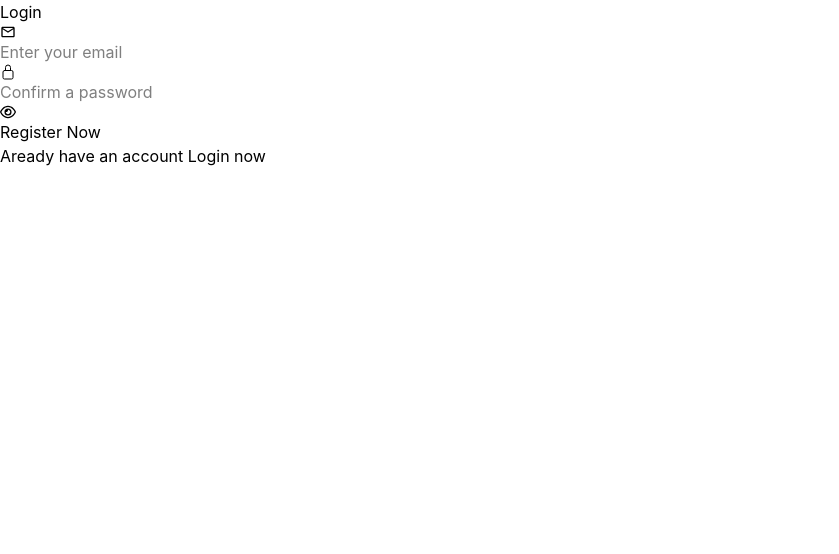
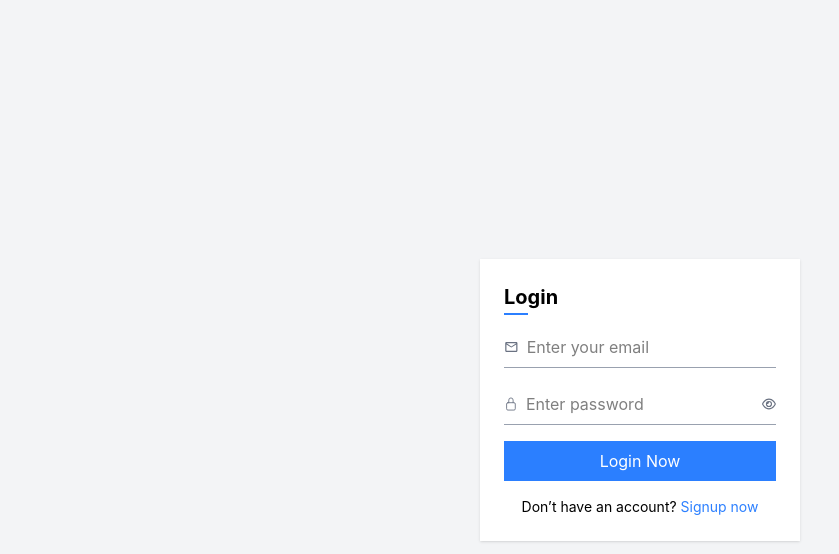
Before and after one commit to RizwanAhmed001/Blog-App, a React (Vite) app in the folder client/: page /register in a window 1280 px wide. Shown: the top 554 px of the page, without its empty margins (0-839 px from the left). Built offline with nearby package versions, Linux system fonts and the light colour scheme.

Commit message:
login and register styling is also done but functionality is still needed to add

```diff
--- a/client/src/App.jsx
+++ b/client/src/App.jsx
@@ -3,10 +3,12 @@ import Blogs from "./pages/Blogs";
 import Blog from "./pages/Blog";
 import Register from "./pages/Register";
 import Error from "./pages/Error";
+import { ToastContainer } from 'react-toastify';
 
 function App() {
   return (
     <div>
+      <ToastContainer />
       <Routes>
         <Route element={<Blogs />} path="/" />
         <Route element={<Blog />} path="/:blogid" />
--- a/client/src/pages/Register.jsx
+++ b/client/src/pages/Register.jsx
@@ -2,81 +2,157 @@ import { useState } from "react";
 import { LuUser } from "react-icons/lu";
 import { MdOutlineEmail } from "react-icons/md";
 import { IoLockClosedOutline } from "react-icons/io5";
-import { FaRegEye } from "react-icons/fa6";
-import { FaRegEyeSlash } from "react-icons/fa6";
+import { FaRegEye, FaRegEyeSlash } from "react-icons/fa6";
 
 const Register = () => {
   const [login, setLogin] = useState(true);
   const [passwordVis, setPasswordVis] = useState(true);
-  return <div>
 
-    {!login &&
-    // Register
-      <form>
+  return (
+    <div className="min-h-screen flex items-center justify-center bg-gray-100">
+      <div className="bg-white p-6 w-[320px] shadow">
+        {!login && (
+          <form className="flex flex-col gap-4">
+            <h2 className="text-xl font-bold">
+              <span className="relative inline-block">
+                Re
+                <span className="absolute left-0 -bottom-1 w-full h-[2px] bg-blue-500"></span>
+              </span>
+              gistration
+            </h2>
 
-        <h2><span>Re</span><span>gistration</span></h2>
-
-        <div>
-          <LuUser />
-          <input type="text" placeholder="Enter your name" name="name" required />
+            {/* Name */}
+            <div className="flex items-center border-b border-gray-400 py-2 focus-within:border-blue-500">
+              <LuUser className="mr-2 text-gray-500" />
+              <input
+                type="text"
+                placeholder="Enter your name"
+                className="outline-none w-full bg-transparent"
+                required
+              />
             </div>
 
-        <div>
-          <MdOutlineEmail />
-          <input type="email" placeholder="Enter your email" name="email" />
+            {/* Email */}
+            <div className="flex items-center border-b border-gray-400 py-2 focus-within:border-blue-500">
+              <MdOutlineEmail className="mr-2 text-gray-500" />
+              <input
+                type="email"
+                placeholder="Enter your email"
+                className="outline-none w-full bg-transparent"
+                required
+              />
             </div>
 
-        <div>
-          <IoLockClosedOutline />
-          <input type="password" placeholder="Create password" name="password" />
+            {/* Password */}
+            <div className="flex items-center border-b border-gray-400 py-2 focus-within:border-blue-500">
+              <IoLockClosedOutline className="mr-2 text-gray-500" />
+              <input
+                type="password"
+                placeholder="Create password"
+                className="outline-none w-full bg-transparent"
+                required
+              />
             </div>
 
-        <div>
-          <IoLockClosedOutline />
-          <input type={passwordVis ? "password" : "text"} placeholder="Confirm password" name="confirm password" />
-
-          {
-            passwordVis ? <FaRegEye onClick={() => setPasswordVis(false)}/> : <FaRegEyeSlash onClick={() => setPasswordVis(true)} />
-          }
-
+            {/* Confirm Password */}
+            <div className="flex items-center border-b border-gray-400 py-2 focus-within:border-blue-500">
+              <IoLockClosedOutline className="mr-2 text-gray-500" />
+              <input
+                type={passwordVis ? "password" : "text"}
+                placeholder="Confirm password"
+                className="outline-none w-full bg-transparent"
+                required
+              />
+              {passwordVis ? (
+                <FaRegEye
+                  className="cursor-pointer text-gray-500"
+                  onClick={() => setPasswordVis(false)}
+                />
+              ) : (
+                <FaRegEyeSlash
+                  className="cursor-pointer text-gray-500"
+                  onClick={() => setPasswordVis(true)}
+                />
+              )}
             </div>
 
-        <button>Register Now</button>
+            <button className="bg-blue-500 text-white py-2 hover:bg-blue-600 transition">
+              Register Now
+            </button>
 
-        <div>Aready have an account <span onClick={() => setLogin(true)}>Login now</span></div>
+            <p className="text-sm text-center">
+              Already have an account?{" "}
+              <span
+                className="text-blue-500 cursor-pointer"
+                onClick={() => setLogin(true)}
+              >
+                Login now
+              </span>
+            </p>
+          </form>
+        )}
 
+        {login && (
+          <form className="flex flex-col gap-4">
+            <h2 className="text-xl font-bold">
+              <span className="relative inline-block">
+                Lo
+                <span className="absolute left-0 -bottom-1 w-full h-[2px] bg-blue-500"></span>
+              </span>
+              gin
+            </h2>
 
-      </form>
-    }
-
-    {login &&
-    // Login
-      <form>
-
-        <h2><span>Lo</span><span>gin</span></h2>
-
-        <div>
-          <MdOutlineEmail />
-          <input type="email" placeholder="Enter your email" name="email" />
+            {/* Email */}
+            <div className="flex items-center border-b border-gray-400 py-2 focus-within:border-blue-500">
+              <MdOutlineEmail className="mr-2 text-gray-500" />
+              <input
+                type="email"
+                placeholder="Enter your email"
+                className="outline-none w-full bg-transparent"
+                required
+              />
             </div>
 
-        <div>
-          <IoLockClosedOutline />
-          <input type={passwordVis ? "password" : "text"} placeholder="Confirm a password" name="confirm password" />
-
-          {
-            passwordVis ? <FaRegEye onClick={() => setPasswordVis(false)}/> : <FaRegEyeSlash onClick={() => setPasswordVis(true)} />
-          }
-
+            {/* Password */}
+            <div className="flex items-center border-b border-gray-400 py-2 focus-within:border-blue-500">
+              <IoLockClosedOutline className="mr-2 text-gray-500" />
+              <input
+                type={passwordVis ? "password" : "text"}
+                placeholder="Enter password"
+                className="outline-none w-full bg-transparent"
+                required
+              />
+              {passwordVis ? (
+                <FaRegEye
+                  className="cursor-pointer text-gray-500"
+                  onClick={() => setPasswordVis(false)}
+                />
+              ) : (
+                <FaRegEyeSlash
+                  className="cursor-pointer text-gray-500"
+                  onClick={() => setPasswordVis(true)}
+                />
+              )}
             </div>
 
-        <button>Register Now</button>
+            <button className="bg-blue-500 text-white py-2 hover:bg-blue-600 transition">
+              Login Now
+            </button>
 
-        <div>Aready have an account <span onClick={() => setLogin(true)}>Login now</span></div>
+            <p className="text-sm text-center">
+              Don’t have an account?{" "}
+              <span
+                className="text-blue-500 cursor-pointer"
+                onClick={() => setLogin(false)}
+              >
+                Signup now
+              </span>
+            </p>
           </form>
-    }
-
-    </div>;
+        )}
+      </div>
+    </div>
+  );
 };
 
 export default Register;
```
Lines whose indentation alone changed are shown as unchanged.
